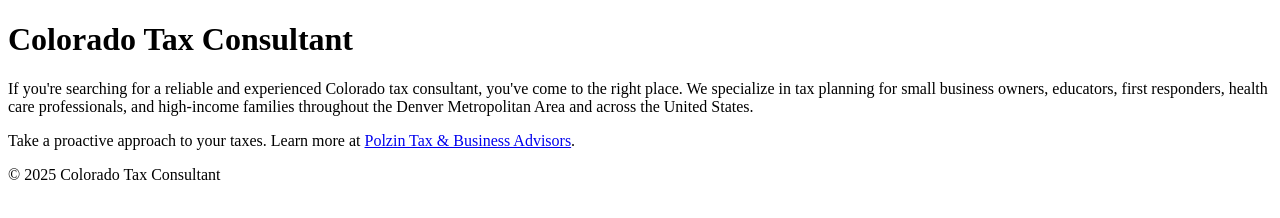
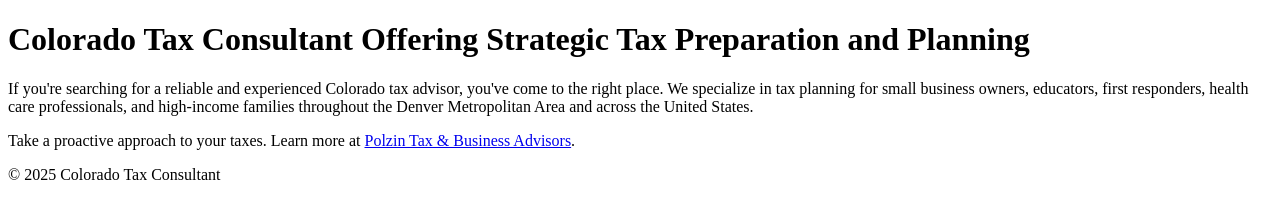
Before and after one commit to colobadger/coloradotaxconsultant-site, a plain HTML site: page index.html in a window 1280 px wide. Drawn offline with Linux system fonts and the light colour scheme.

Commit message:
Update index.html

```diff
--- a/index.html
+++ b/index.html
@@ -3,16 +3,16 @@
 <head>
   <meta charset="UTF-8" />
   <meta name="viewport" content="width=device-width, initial-scale=1.0"/>
-  <title>Colorado Tax Consultant | Strategic Tax Planning Services</title>
-  <meta name="description" content="Looking for a Colorado tax consultant? We help individuals and small business owners reduce tax liability through strategic tax planning.">
+  <title>Brett R. Polzin, CFP®, EA Your Colorado Tax Consultant | Strategic Tax Planning Services</title>
+  <meta name="description" content="Looking for a Colorado tax consultant? How about a tax preparer that is proactive? We help individuals and small business owners reduce tax liability through strategic tax planning.">
 </head>
 <body>
   <header>
-    <h1>Colorado Tax Consultant</h1>
+    <h1>Colorado Tax Consultant Offering Strategic Tax Preparation and Planning</h1>
   </header>
   <main>
     <p>
-      If you're searching for a reliable and experienced Colorado tax consultant, you've come to the right place. We specialize in tax planning for small business owners, educators, first responders, health care professionals, and high-income families throughout the Denver Metropolitan Area and across the United States.
+      If you're searching for a reliable and experienced Colorado tax advisor, you've come to the right place. We specialize in tax planning for small business owners, educators, first responders, health care professionals, and high-income families throughout the Denver Metropolitan Area and across the United States.
     </p>
     <p>
       Take a proactive approach to your taxes. Learn more at
```
